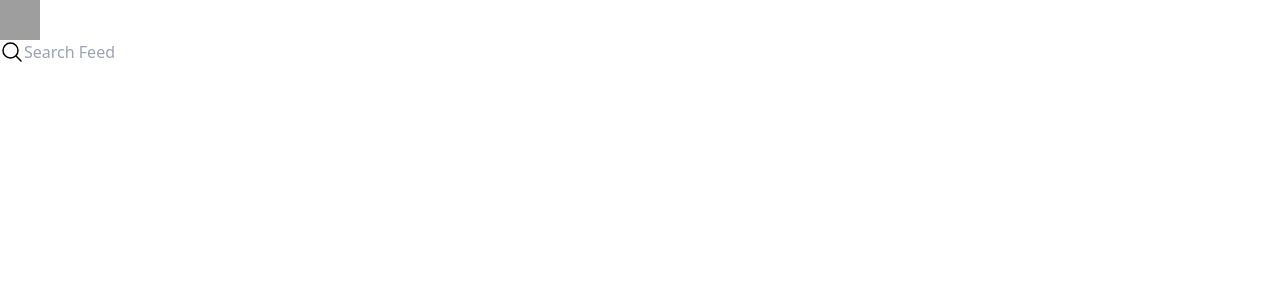
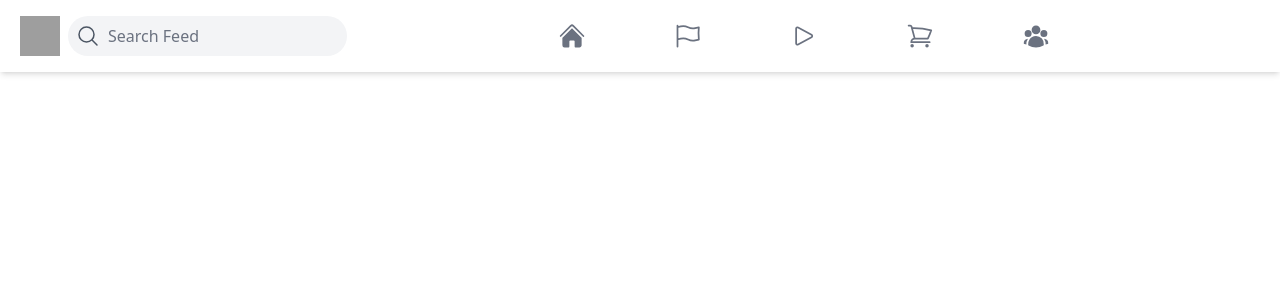
Before and after one commit to Korbin-Sargent/fb-clone, a Next.js app: page / in a window 1280 px wide. Shown: the top 300 px of the page. Built offline with nearby package versions, Linux system fonts and the light colour scheme; grey boxes are pictures that could not be loaded.

Commit message:
Built center piece of header

```diff
--- a/components/Header.js
+++ b/components/Header.js
@@ -1,5 +1,6 @@
-import React from 'react';
-import Image from 'next/image';
+import React from "react";
+import Image from "next/image";
+import HeaderIcon from "./HeaderIcon";
 import {
   BellIcon,
   ChatIcon,
@@ -15,10 +16,9 @@
   ShoppingCartIcon,
 } from "@heroicons/react/24/outline";
 
-
 function Header() {
   return (
-    <div>
+    <div className="sticky top-0 z-50 bg-white flex items-center p-2 lg:px-5 shadow-md">
       {/* Header Left */}
       <div className="flex items-center">
         <Image
@@ -27,17 +27,31 @@
           height={40}
           layout="fixed"
         />
+        <div className="flex items-center ml-2 rounded-full bg-gray-100 p-2">
+          <MagnifyingGlassIcon className="h-6 text-gray-600" />
+          <input
+            className="flex ml-2 items-center bg-transparent outline-none placeholder-gray-500 flex-shrink"
+            type="text"
+            placeholder="Search Feed"
+          />
         </div>
-    <div className="flex">
-      <MagnifyingGlassIcon className="h-6"/>
-      <input type="text" placeholder='Search Feed' />
       </div>
 
       {/* Header Center */}
+      {/* flex-grow to expand the center div as much as posisible */}
+      <div className="flex justify-center flex-grow ">
+        <div className="flex space-x-6 md:space-x-2">
+          <HeaderIcon active Icon={HomeIcon} />
+          <HeaderIcon Icon={FlagIcon} />
+          <HeaderIcon Icon={PlayIcon} />
+          <HeaderIcon Icon={ShoppingCartIcon} />
+          <HeaderIcon Icon={UserGroupIcon} />
+        </div>
+      </div>
+
       {/* Header Right */}
-
     </div>
-  )
+  );
 }
 
-export default Header
+export default Header;
--- /dev/null
+++ b/components/HeaderIcon.js
@@ -0,0 +1,18 @@
+import React from "react";
+
+function HeaderIcon({ Icon, active }) {
+  return (
+    <div
+      className="flex items-center cursor-pointer md:px-10 sm:h-14 md:hover:bg-gray-100 rounded-xl
+    active:border-b-2 active:border-blue-500 group"
+    >
+      <Icon
+        className={`h-5 text-gray-500 text-center sm:h-7 mx-auto group-hover:text-blue-500 ${
+          active && "text-blue-500"
+        }`}
+      />
+    </div>
+  );
+}
+
+export default HeaderIcon;
```
Lines whose indentation alone changed are shown as unchanged.
